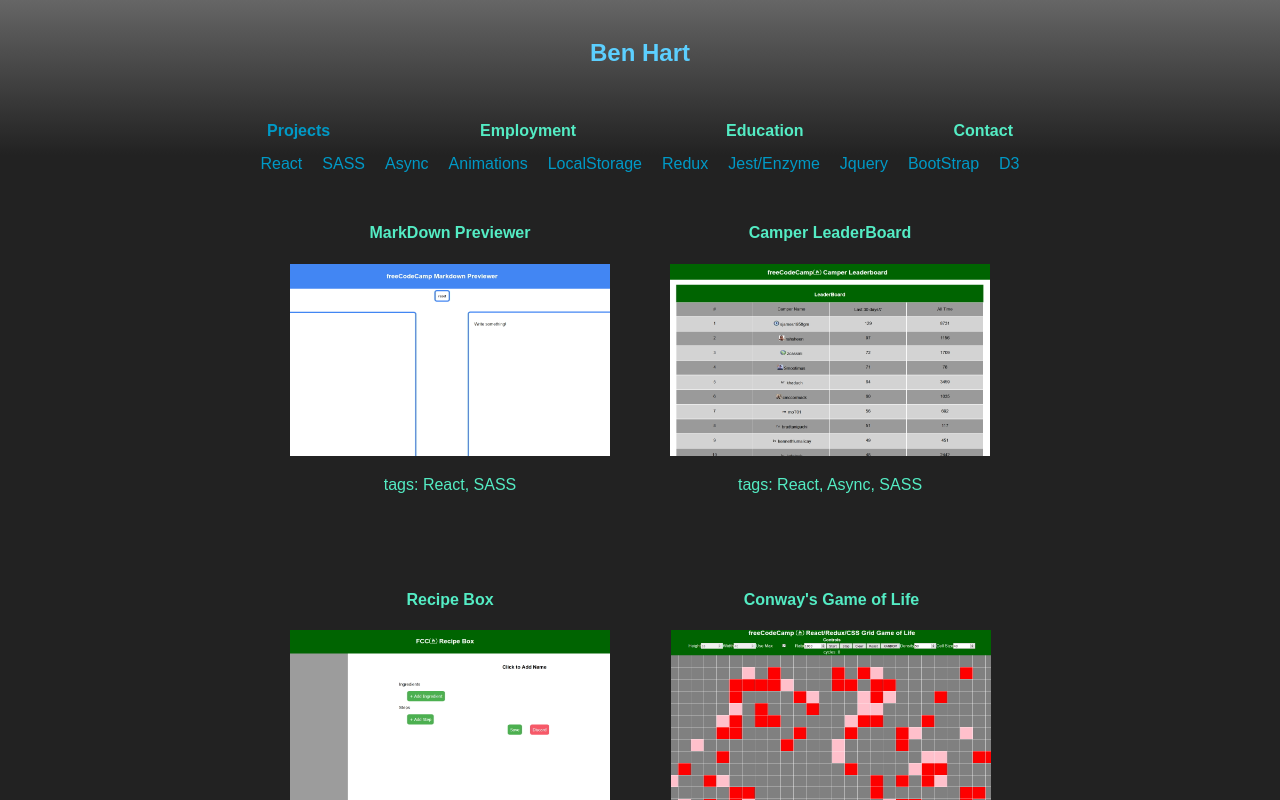
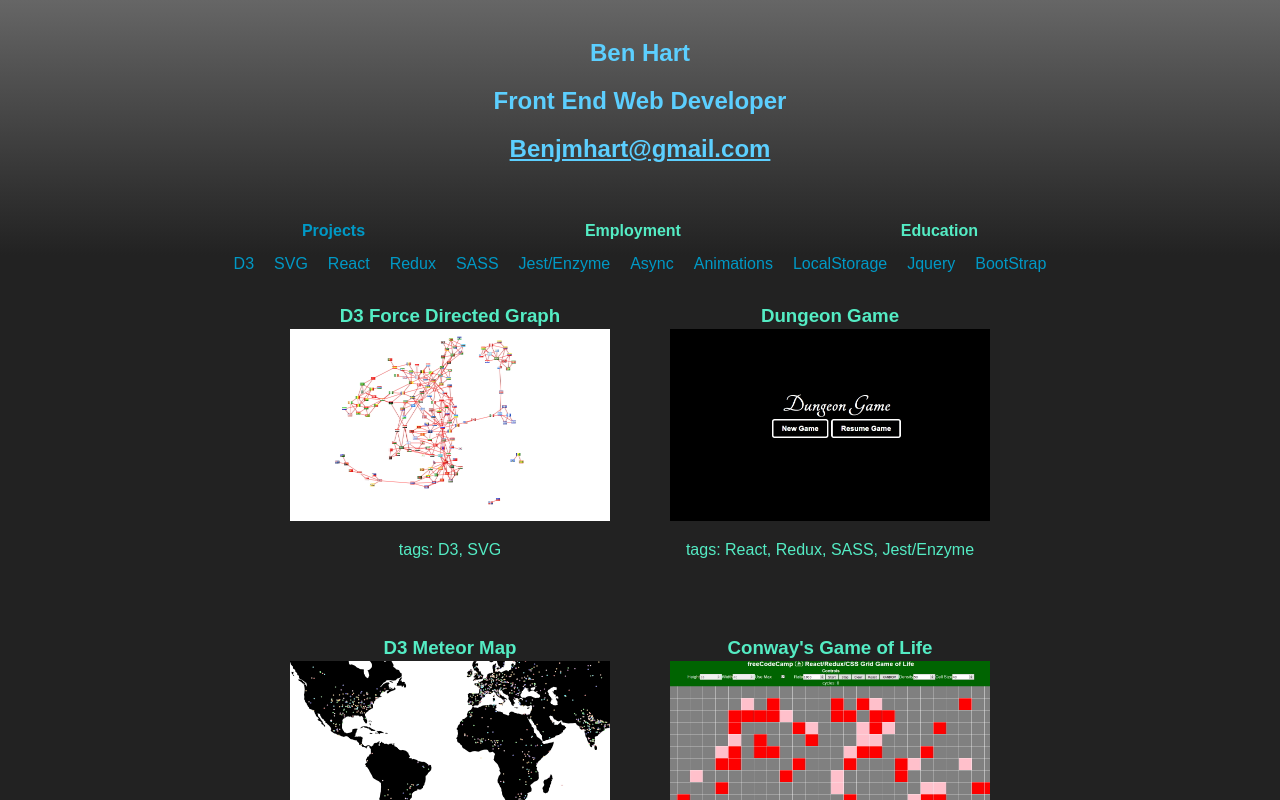
Before and after one commit to Benjmhart/Benjmhart.github.io, a React (Create React App) app: page / in a window 1280 px wide. Both pictures are taken after a click on the element "Projects". Shown: the top 800 px of the page. Built offline with nearby package versions, Linux system fonts and the light colour scheme.

Commit message:
finished basic functionality

```diff
--- a/src/ResumArrays/Education.js
+++ b/src/ResumArrays/Education.js
@@ -28,7 +28,7 @@ const courses = {
             location: "Wes Bos",
             completion: "2017",
             website: "http://wesbos.com",
-            tags: ["Javascript"]
+            tags: ["JavaScript"]
         },
 
         {
@@ -36,7 +36,7 @@ const courses = {
             location: "Wes Bos",
             completion: "2017",
             website: "http://wesbos.com",
-            tags: ["JavaScript"]
+            tags: ["JavaScript", "React"]
         },
 
         {
@@ -44,7 +44,7 @@ const courses = {
             location: "Wes Bos",
             completion: "2017",
             website: "http://wesbos.com",
-            tags: ["Javascript"]
+            tags: ["JavaScript", "Algorithms"]
         },
 
         {
--- a/src/ResumArrays/Projects.js
+++ b/src/ResumArrays/Projects.js
@@ -18,6 +18,30 @@ import mapimg from "../Assets/map.jpg"
 const showAndTell = {
     contents:[
         {
+           title: "D3 Force Directed Graph",
+           link: "https://benjmhart.github.io/d3-forcechart/",
+           imglink:forceimg,
+           tags:["D3", "SVG"]
+        },
+        {
+           title: "Dungeon Game",
+           link: "https://benjmhart.github.io/FCC-react-roguelike/",
+           imglink: dungimg,
+           tags:["React", "Redux", "SASS", "Jest/Enzyme"]
+        },
+        {
+           title: "D3 Meteor Map",
+           link: "https://benjmhart.github.io/d3-meteormap/",
+           imglink: mapimg,
+           tags:["D3", "SVG"]
+        },
+        {
+           title: "Conway's Game of Life",
+           link: "https://benjmhart.github.io/react-sass-redux-grid-game-of-life/",
+           imglink: lifeimg,
+           tags:["React", "Redux", "SASS"]
+        },
+        {
            title: "MarkDown Previewer",
            link: "https://benjmhart.github.io/FCC-React-Sass-Markdown-Previewer/",
            imglink: markdownimg,
@@ -31,24 +55,33 @@ const showAndTell = {
         },
 
         {
+           title: "D3 BarChart",
+           link: "https://benjmhart.github.io/d3-barchart/",
+           imglink: barimg,
+           tags:["D3", "SVG"]
+        },
+
+        {
+           title: "D3 ScatterPlot",
+           link: "https://benjmhart.github.io/d3-scatterplot/",
+           imglink: plotimg,
+           tags:["D3", "SVG"]
+        },
+
+        {
+           title: "D3 HeatMap",
+           link: "https://benjmhart.github.io/d3-heatmap/",
+           imglink: heatimg,
+           tags:["D3", "SVG"]
+        },
+
+        {
            title: "Recipe Box",
            link: "https://benjmhart.github.io/fcc-recipebox/",
            imglink: recipeboximg,
            tags:["React", "Animations", "LocalStorage", "SASS"]
         },
 
-        {
-           title: "Conway's Game of Life",
-           link: "https://benjmhart.github.io/react-sass-redux-grid-game-of-life/",
-           imglink: lifeimg,
-           tags:["React", "Redux", "SASS"]
-        },
-        {
-           title: "Dungeon Game",
-           link: "https://benjmhart.github.io/FCC-react-roguelike/",
-           imglink: dungimg,
-           tags:["React", "Redux", "SASS", "Jest/Enzyme"]
-        },
 
         {
            title: "JQuery Calculator",
@@ -71,39 +104,6 @@ const showAndTell = {
            tags:["Jquery", "BootStrap"]
         },
 
-        {
-           title: "D3 BarChart",
-           link: "https://benjmhart.github.io/d3-barchart/",
-           imglink: barimg,
-           tags:["D3"]
-        },
-
-        {
-           title: "D3 ScatterPlot",
-           link: "https://benjmhart.github.io/d3-scatterplot/",
-           imglink: plotimg,
-           tags:["D3"]
-        },
-
-        {
-           title: "D3 HeatMap",
-           link: "https://benjmhart.github.io/d3-heatmap/",
-           imglink: heatimg,
-           tags:["D3"]
-        },
-
-        {
-           title: "D3 Force Directed Graph",
-           link: "https://benjmhart.github.io/d3-forcechart/",
-           imglink:forceimg,
-           tags:["D3"]
-        },
-        {
-           title: "D3 Meteor Map",
-           link: "https://benjmhart.github.io/d3-meteormap/",
-           imglink: mapimg,
-           tags:["D3"]
-        },
 
     ]
 }
--- a/src/components/App.js
+++ b/src/components/App.js
@@ -4,7 +4,6 @@ import { bindActionCreators } from 'redux'
 import Employment from './Employment'
 import Projects from './Projects'
 import Education from './Education'
-import Contact from './Contact'
 import setOpen from "../actions/action_setOpen"
 import '../styles/App.css';
 
@@ -27,8 +26,6 @@ const App = ({isOpen, setOpen}) =>  {
         return <Projects />
       case "education":
         return <Education />
-      case "contact":
-        return <Contact />
       default:
         return ''
     }
@@ -46,6 +43,8 @@ const App = ({isOpen, setOpen}) =>  {
         <div className="header-nav">
           <header className="App-header">
             <h1 className="App-title">Ben Hart</h1>
+            <h2>Front End Web Developer</h2>
+            <h2><a href="mailto:Benjmhart@gmail.com" >Benjmhart@gmail.com</a></h2>
           </header>
           <nav className="category-nav">
             <div className="flex-container">
--- a/src/components/Contact.js
+++ /dev/null
@@ -1,7 +0,0 @@
-import React from 'react';
-
-const Contact = () => {
-    return <div className="content contact" />
-}
-
-export default Contact
--- a/src/components/Education.js
+++ b/src/components/Education.js
@@ -1,7 +1,37 @@
 import React from 'react';
 
-const Education = () => {
-    return <div className="content education" />
+import { connect } from 'react-redux'
+import TagDisplay from "./TagDisplay"
+import checkTags from "../Helpers/checkTags"
+
+const Education = ({education}) => {
+    const showEducation = education.contents.reduce((tree, item)=>{
+        if(!checkTags(item.tags, education.tags)){return tree}
+        return tree.concat([
+        <div className="content-item" key={item.title}>
+            <a href={item.website} target="_blank">
+                <h3>{item.title}</h3>
+                <h4>{item.location}</h4>
+            </a>
+            <p>Completion: {item.completion}</p>
+            <p>tags: {item.tags.join(', ')}</p>
+        </div>
+        ])
+    }, [])
+
+    return (
+        <div className="content education" >
+         <TagDisplay type="education"/>
+         <div className="education-display">
+         {showEducation}
+         </div>
+        </div>
+    )
 }
 
-export default Education
+function mapStateToProps(state) {
+    const { education } = state;
+    return { education }
+}
+
+export default connect(mapStateToProps)(Education)
--- a/src/components/Employment.js
+++ b/src/components/Employment.js
@@ -11,7 +11,7 @@ const Employment = ({employment}) => {
         return tree.concat([
         <div className="content-item" key={item.employer}>
             <a href={item.website} target="_blank">
-                <h4>{item.employer}</h4>
+                <h3>{item.employer}</h3>
             </a>
             <p>Date: {item.date}</p>
             {acheivementsList}
@@ -22,7 +22,7 @@ const Employment = ({employment}) => {
 
     return (
         <div className="content employment" >
-         <TagDisplay tags={employment.tags} type="employment"/>
+         <TagDisplay type="employment"/>
          <div className="employment-display">
          {showEmployment}
          </div>
--- a/src/components/Projects.js
+++ b/src/components/Projects.js
@@ -11,7 +11,7 @@ const Projects = ({projects}) => {
         return tree.concat([
         <div className="content-item" key={item.title}>
             <a href={item.website} target="_blank">
-                <h4>{item.title}</h4>
+                <h3>{item.title}</h3>
                 <img src={item.imglink} width="320" height="192" alt={item.title}/>
             </a>
             <p>tags: {item.tags.join(', ')}</p>
--- a/src/reducers/reducer_education.js
+++ b/src/reducers/reducer_education.js
@@ -6,7 +6,7 @@ export default function(state = courses, action){
     const newState = {...state}
     switch(action.type){
         case TOGGLE_TAG:
-            if(action.payload.type==="employment"){
+            if(action.payload.type==="education"){
                 newState.tags[action.payload.tag] =!newState.tags[action.payload.tag]
             }
         return newState
--- a/src/reducers/reducer_isOpen.js
+++ b/src/reducers/reducer_isOpen.js
@@ -2,8 +2,7 @@ import { SET_OPEN } from "../actions/"
 const initialObject = {
     projects:false,
     employment:false,
-    education: false,
-    contact: false
+    education: false
 }
 
 export default function(state = initialObject, action){
--- a/src/styles/App.css
+++ b/src/styles/App.css
@@ -6,6 +6,11 @@
 }
 .header-nav {
       background-image: linear-gradient(to top, #222222, #323232, #434343, #545454, #666666);
+}
+
+h2 a{
+   color: #5ccfff;
+
 }
 
 .App-header {
@@ -82,7 +87,23 @@
 .employment-display .content-item p{
   margin: 2px 0px;
 }
+.project-image{
+   height: 192px;
+   width: 320px;
+}
+
+.education-display{
+  text-align: left;
+  margin-top:3vh;
+}
+.education-display .content-item {
+  margin: 2vh 15vw 2vh 15vw;
+}
+.education-display .content-item p,h4,h3{
+  margin: 2px 0px;
+}
 .tag-display{
+  margin: 0 15vw;
   display: inline-flex;
   flex-wrap: wrap;
   align-items: center;
@@ -109,15 +130,27 @@
     margin:0px;
   }
 }
-@media (max-width:415px) {
+@media (max-width:450px) {
   .category-link h4{
     padding: 5px;
     font-size: 0.8em;
   }
+  .tag{
+    font-size: 0.8em;
+  }
 }
-@media (max-width:290px) {
+@media (max-width:320px) {
   .category-link h4{
     padding: 2px;
     font-size: 0.6em;
   }
+
+  .tag{
+    font-size: 0.6em;
+  }
+
+.project-image{
+   height: 115px;
+   width: 192px;
 }
+}
```
Also changed, not shown: src/actions/action_toggleTag.js (line endings or trailing spaces).
